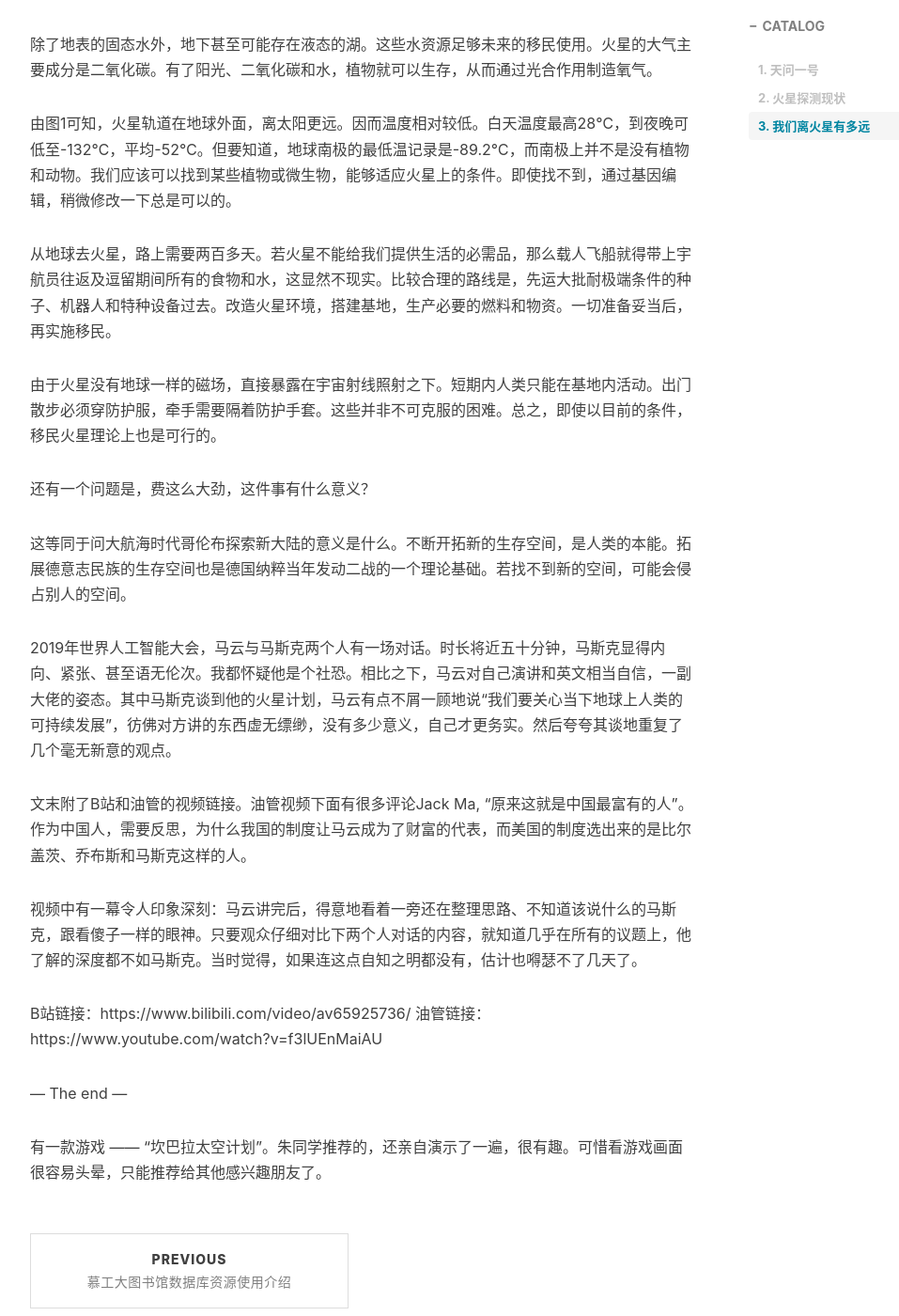
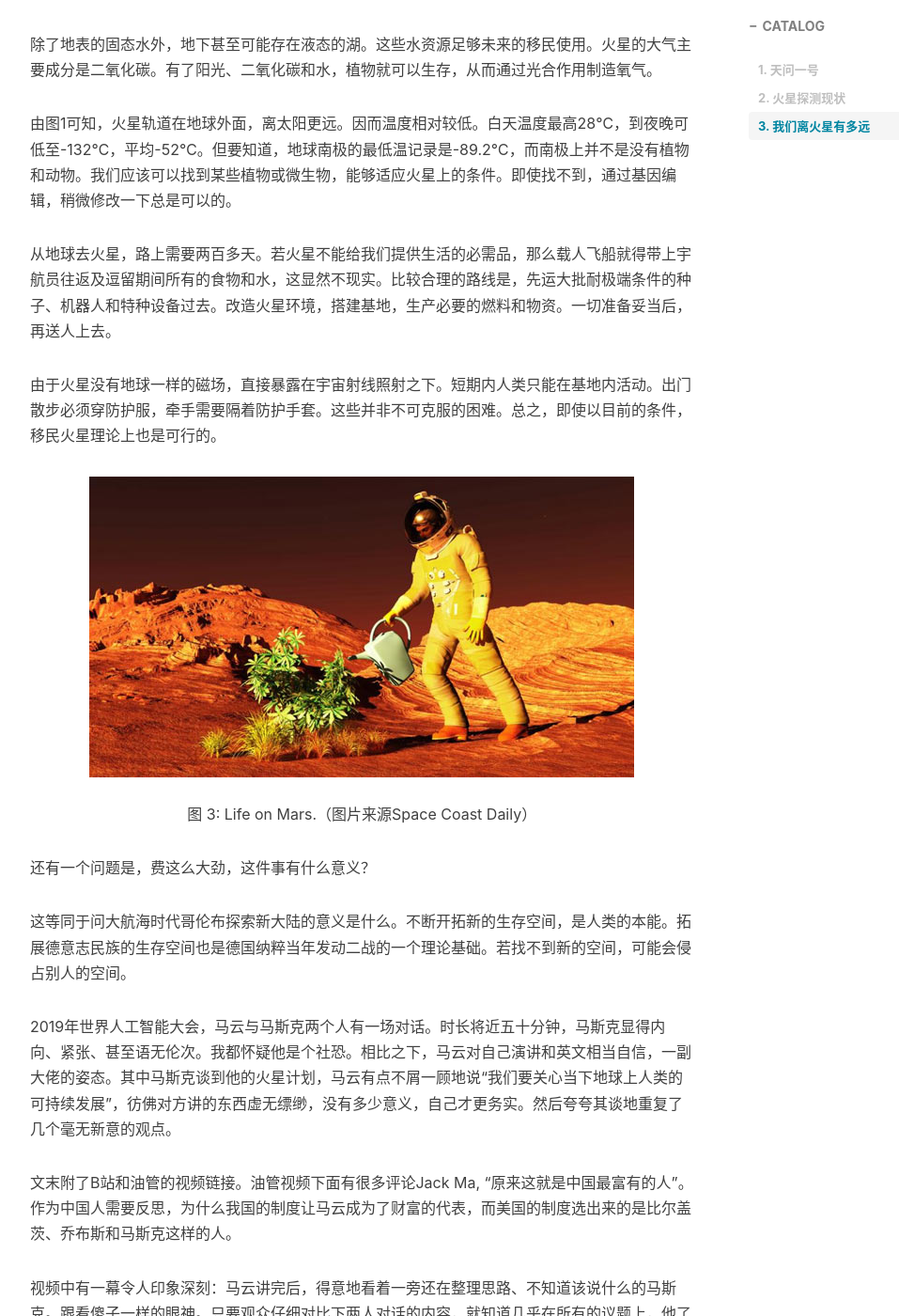
Before and after one commit to chensong212/chensong212.github.io, a Jekyll site: the page built from _posts/2021-02-13-mars.md, in a window 1280 px wide and 1400 px high, scrolled down 3603 px. Shown: the whole window at 94% size, without its empty margins (233-1190 px from the left). Built offline with Jekyll 4.4.1, drawn with Linux system fonts in a browser that asks for light colours; nearby versions of some CDN libraries; comment, search, counter and statistics services are not loaded; some of the changed text lies outside the part shown.

Commit message:
Update 2021-02-13-mars.md

```diff
--- a/_posts/2021-02-13-mars.md
+++ b/_posts/2021-02-13-mars.md
@@ -31,7 +31,7 @@
 
 <p align="center">
   <img width="" height="" src="https://raw.githubusercontent.com/chensong212/chensong212.github.io/master/img/2021-02-13-marsPath.jpg">
-    图 1: 探测器飞行轨迹。蓝色内圈为地球轨道，桔色外圈为火星轨道。（图片来源NASA）
+    图 1: Route to Mars. 蓝色内圈为地球轨道，桔色外圈为火星轨道.（图片来源NASA）
 </p>
 
 有点好奇春晚是如何排练这个节目的，若任务失败了会怎么说。
@@ -44,9 +44,9 @@
 
 对火星的科学探测，从上世纪六十年代就开始了。第一个掠过火星并传回数据的探测器，是美国的“水手4号”，时间为1965年。苏联人不甘落后，其“火星3号”于1971年成功着陆火星。之后就有多个探测器环绕、着陆火星。
 
-最近几年，中国、美国、欧洲、印度和阿联酋等国家的航天局，都披露了雄心勃勃的火星探测计划。欧洲航天局（ESA），本来说好去年也要发射探测器一起访问火星。估计是他们的科研人员没有放弃吃年夜饭的精神，发射计划又推迟了。由于地球和火星的相对位置在不断变动，发射窗口错过就要再等两年。
+最近几年，中国、美国、欧洲、印度和阿联酋等国家的航天局，都披露了雄心勃勃的火星探测计划。欧洲航天局（ESA），本来说好去年也要发射探测器一起访问火星。估计是欧洲的科研人员没有放弃吃年夜饭的精神，发射计划又推迟了。由于地球和火星的相对位置在不断变动，发射窗口错过就要再等两年。
 
-继阿联酋“希望号”，中国“天问一号”火星捕获之后，下一个即将上场表演的是美国的“毅力号”。“毅力号”预定着陆火星的日期是今年2月18日，我们拭目以待。
+继阿联酋“希望号”，中国“天问一号”火星捕获之后，下一个即将上场表演的是美国的“毅力号”。“毅力号”预定着陆火星的日期为今年2月18日，我们拭目以待。
 
 除了各国航天局这些国家机构之外，一个不可忽视的新兴力量是伊隆·马斯克的SpaceX公司。SpaceX公司研发的可回收重型运载火箭取得骄人成绩，屡屡登上新闻的头条。其实早在2007年马斯克就明确说明，他成立SpaceX的目标是殖民火星，让人类成为星际生物。直到现在，SpaceX获得大量发射订单的同时，仍然不忘初心，一直在烧钱造它的“星际飞船”（Starship）。这个Starship不太好造，目前为止试验结果听到最多的是两个字，爆炸。
 
@@ -58,7 +58,7 @@
 
 回答这个问题，首先要问我们离火星有多远。这里的远，不是指距离的远近，而是距离我们人类上去的这一天有多远。马斯克的看法是2025年。
 
-按这个乐观估计，登陆火星就是指日可待的事情了。相比月球，火星是一颗真正的行星。更为重要的是，人类有可能改造火星环境并在上面长期居住。
+按这个乐观估计，登陆火星指日可待了。相比月球，火星是一颗真正的行星。更为重要的是，人类有可能改造火星环境并在上面长期居住。
 
 我们很多人对太阳系的印象，可能还停留在初中的科学课本。过去课本上的结论基本都是地球是唯一有生命，宜居的星球，所以我们要保护这个赖以生存的家园。这些结论不太严谨，准确说应该是以我们现有的观测手段，目前为止在我们看过的地方都还没有发现像地球生物一样的生命。
 
@@ -66,16 +66,22 @@
 
 <p align="center">
   <img width="" height="" src="https://raw.githubusercontent.com/chensong212/chensong212.github.io/master/img/2021-02-13-marsWater.jpg">
-    图 2: 火星Korolev陨石坑上面的冰盖。（图片来源ESA）
+    图 2: Korolev crater. 火星Korolev陨石坑上面的冰盖.（图片来源ESA）
 </p>
 
 除了地表的固态水外，地下甚至可能存在液态的湖。这些水资源足够未来的移民使用。火星的大气主要成分是二氧化碳。有了阳光、二氧化碳和水，植物就可以生存，从而通过光合作用制造氧气。
 
 由图1可知，火星轨道在地球外面，离太阳更远。因而温度相对较低。白天温度最高28℃，到夜晚可低至-132℃，平均-52℃。但要知道，地球南极的最低温记录是-89.2℃，而南极上并不是没有植物和动物。我们应该可以找到某些植物或微生物，能够适应火星上的条件。即使找不到，通过基因编辑，稍微修改一下总是可以的。
 
-从地球去火星，路上需要两百多天。若火星不能给我们提供生活的必需品，那么载人飞船就得带上宇航员往返及逗留期间所有的食物和水，这显然不现实。比较合理的路线是，先运大批耐极端条件的种子、机器人和特种设备过去。改造火星环境，搭建基地，生产必要的燃料和物资。一切准备妥当后，再实施移民。
+从地球去火星，路上需要两百多天。若火星不能给我们提供生活的必需品，那么载人飞船就得带上宇航员往返及逗留期间所有的食物和水，这显然不现实。比较合理的路线是，先运大批耐极端条件的种子、机器人和特种设备过去。改造火星环境，搭建基地，生产必要的燃料和物资。一切准备妥当后，再送人上去。
 
 由于火星没有地球一样的磁场，直接暴露在宇宙射线照射之下。短期内人类只能在基地内活动。出门散步必须穿防护服，牵手需要隔着防护手套。这些并非不可克服的困难。总之，即使以目前的条件，移民火星理论上也是可行的。
+
+<p align="center">
+  <img width="" height="" src="https://raw.githubusercontent.com/chensong212/chensong212.github.io/master/img/2021-02-13-marsLife.jpg">
+    图 3: Life on Mars.（图片来源Space Coast Daily）
+</p>
+
 
 还有一个问题是，费这么大劲，这件事有什么意义？
 
@@ -83,13 +89,13 @@
 
 2019年世界人工智能大会，马云与马斯克两个人有一场对话。时长将近五十分钟，马斯克显得内向、紧张、甚至语无伦次。我都怀疑他是个社恐。相比之下，马云对自己演讲和英文相当自信，一副大佬的姿态。其中马斯克谈到他的火星计划，马云有点不屑一顾地说“我们要关心当下地球上人类的可持续发展”，彷佛对方讲的东西虚无缥缈，没有多少意义，自己才更务实。然后夸夸其谈地重复了几个毫无新意的观点。
 
-文末附了B站和油管的视频链接。油管视频下面有很多评论Jack Ma, “原来这就是中国最富有的人”。作为中国人，需要反思，为什么我国的制度让马云成为了财富的代表，而美国的制度选出来的是比尔盖茨、乔布斯和马斯克这样的人。
+文末附了B站和油管的视频链接。油管视频下面有很多评论Jack Ma, “原来这就是中国最富有的人”。作为中国人需要反思，为什么我国的制度让马云成为了财富的代表，而美国的制度选出来的是比尔盖茨、乔布斯和马斯克这样的人。
 
-视频中有一幕令人印象深刻：马云讲完后，得意地看着一旁还在整理思路、不知道该说什么的马斯克，跟看傻子一样的眼神。只要观众仔细对比下两个人对话的内容，就知道几乎在所有的议题上，他了解的深度都不如马斯克。当时觉得，如果连这点自知之明都没有，估计也嘚瑟不了几天了。
+视频中有一幕令人印象深刻：马云讲完后，得意地看着一旁还在整理思路、不知道该说什么的马斯克。跟看傻子一样的眼神。只要观众仔细对比下两人对话的内容，就知道几乎在所有的议题上，他了解的深度都不如马斯克。当时觉得，如果连这点自知之明都没有，估计也嘚瑟不了几天了。
 
 B站链接：https://www.bilibili.com/video/av65925736/
 油管链接：https://www.youtube.com/watch?v=f3lUEnMaiAU
 
 --- The end ---
 
-有一款游戏 —— “坎巴拉太空计划”。朱同学推荐的，还亲自演示了一遍，很有趣。可惜看游戏画面很容易头晕，只能推荐给其他感兴趣朋友了。
+*有一款游戏 —— “坎巴拉太空计划”。朱同学推荐的，还亲自演示了一遍。很有趣。可惜看游戏画面很容易头晕，只能推荐给其他感兴趣朋友了。*
```
